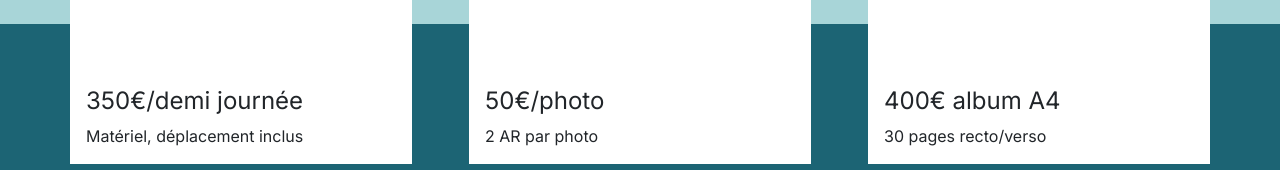
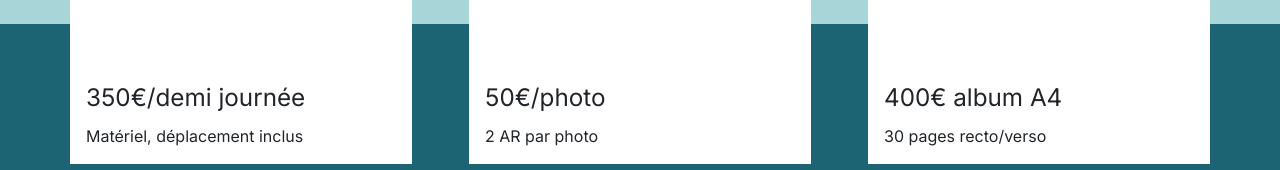
Before and after one commit to unamezzora/Projet4, a plain HTML site: page index.html in a window 1280 px wide. Shown: the part 3514-3684 px from the top of the page. Drawn offline with nearby package versions, Linux system fonts and the light colour scheme.

Commit message:
modification H4

```diff
--- a/assets/style.css
+++ b/assets/style.css
@@ -247,6 +247,11 @@ input[type="submit"] {
 	padding: .5em 1em
 }
 
+.price {
+	font-size: calc(1.275rem + 0.3vw);
+	margin-bottom: 8px;
+}
+
 @media all and (max-width: 1180px) {
 	.picture {
 		flex : 2;
--- a/index.html
+++ b/index.html
@@ -114,7 +114,7 @@
 				<p>Pour capturer vos moments les plus précieux et garder un souvenir impérissable. Je me déplace en Île-de-France pour réaliser vos photos</p>
 			</div>
 			<div class="service__price">
-				<h4>350€/demi journée</h4>
+				<p class="price">350€/demi journée</p>
 				<span>Matériel, déplacement inclus</span>
 			</div>
 
@@ -125,7 +125,7 @@
 				<p>Vous souhaitez retoucher vos photos pour un résultat professionnel ? Bénéficier d’un rendu optimal pour vos publications</p>
 			</div>
 			<div class="service__price">
-				<h4>50€/photo</h4>
+				<p class="price">50€/photo</p>
 				<span>2 AR par photo</span>
 			</div>
 		</div>
@@ -135,7 +135,7 @@
 				<p>Partagez avec vos proches et vos clients les photos des moments partagés ensemble à travers un album photo personnalisé</p>
 			</div>
 			<div class="service__price">
-				<h4>400€ album A4</h4>
+				<p class="price">400€ album A4</p>
 				<span>30 pages recto/verso</span>
 			</div>
 		</div>
```
